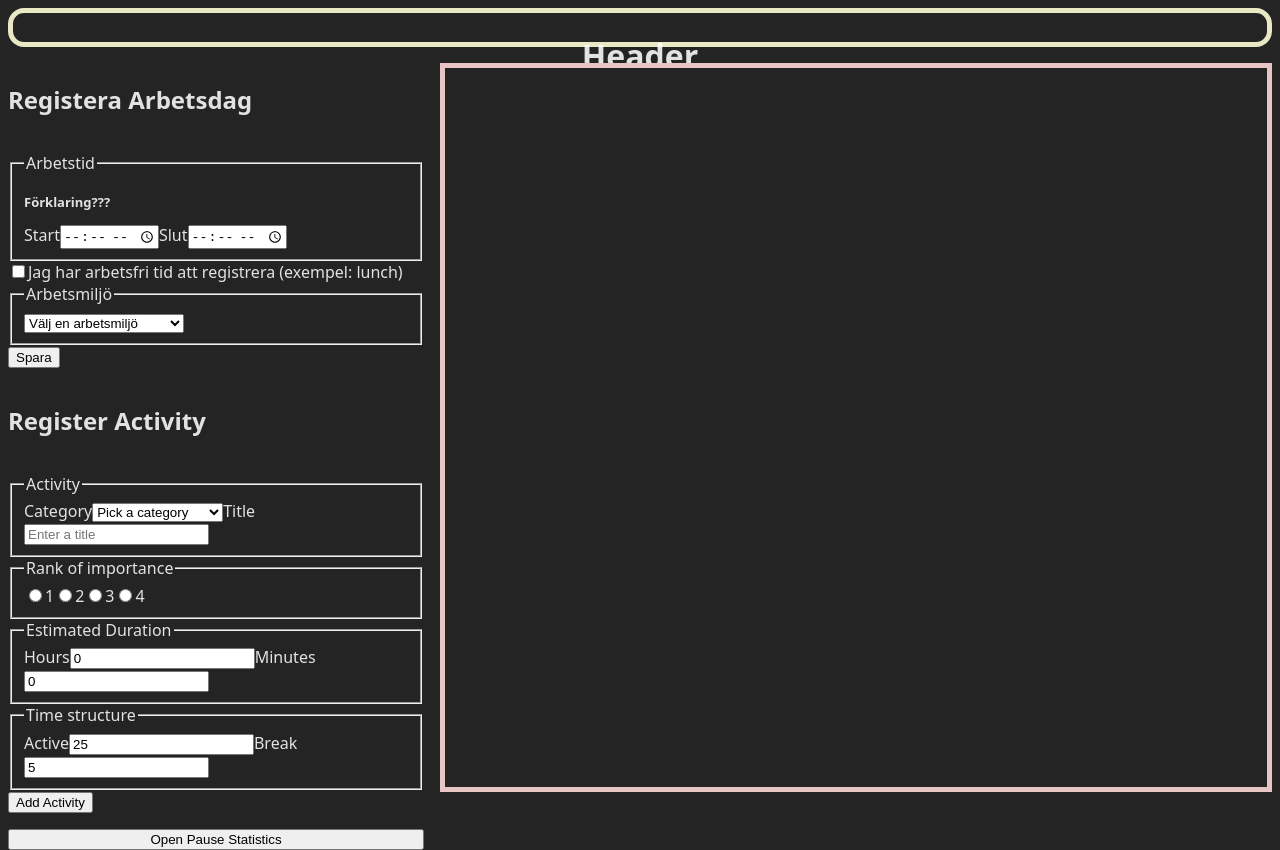
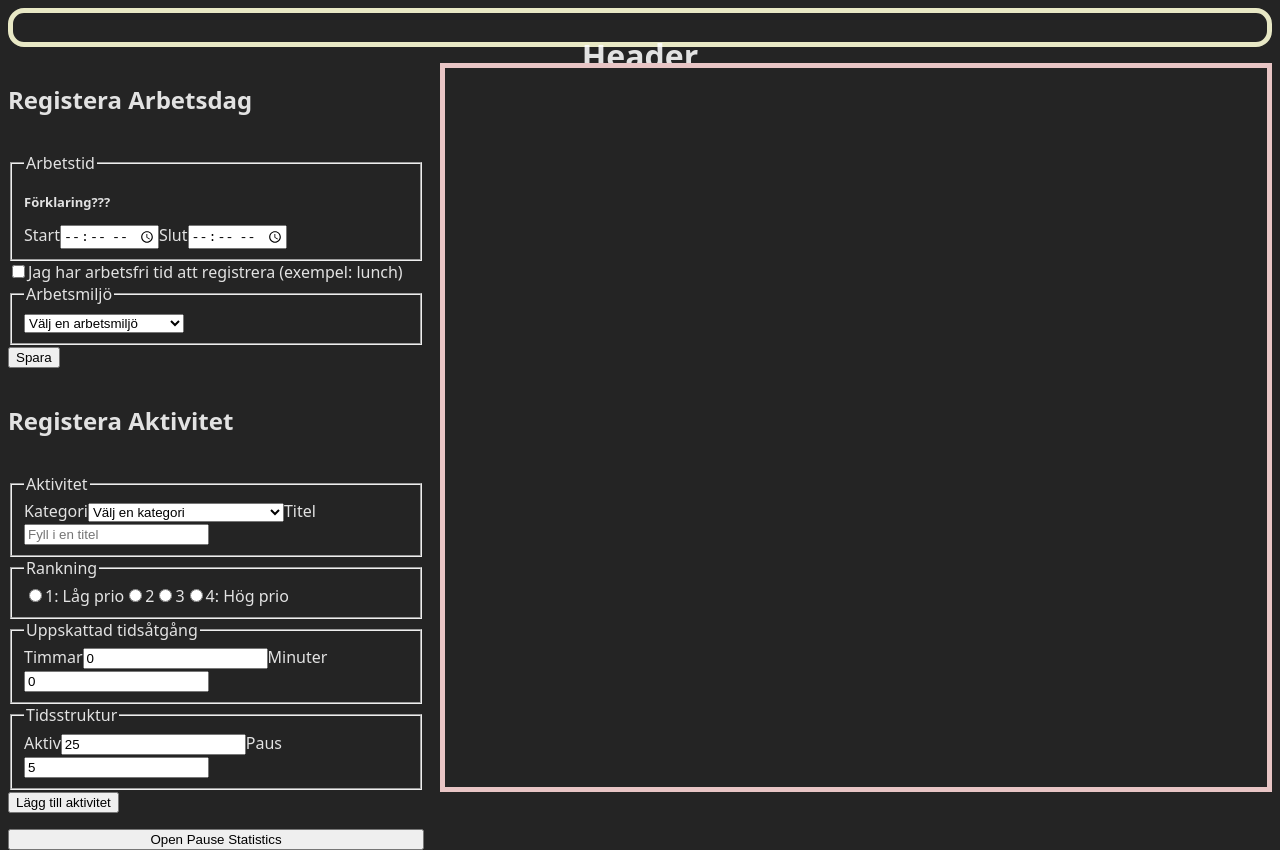
Before and after one commit to ollewarne/linkoping-pps, a React (Vite) app: page / in a window 1280 px wide. Built offline with nearby package versions, Linux system fonts and the light colour scheme.

Commit message:
Modifying strings to match language-settings

```diff
--- a/src/components/ActivityForm/ActivityForm.jsx
+++ b/src/components/ActivityForm/ActivityForm.jsx
@@ -3,7 +3,17 @@ import styles from "./ActivityForm.module.css"
 import { useActivities } from "../../contexts/activityContext";
 import { calculateDuration, toTotalMinutes } from "../../utils/validateTime";
 
-const categories = ["Administrative", "Creative", "Technical", "Analytical", "Communication", "Planning", "Learning", "Sales & Marketing", "Support", "Operations", "Meeting"]
+import { userOptions } from "../../constants/userOptions";
+import { languageLibrary } from "../../locales/language";
+
+// -------------------------
+let language = 'sv' // HÅRDKOD FÖR TEST --- TA BORT SEN
+// -------------------------
+
+
+
+const categories = userOptions[language].category
+// ["Administrative", "Creative", "Technical", "Analytical", "Communication", "Planning", "Learning", "Sales & Marketing", "Support", "Operations", "Meeting"]
 
 function ActivityForm() {
     const [validationError, setValidationError] = useState("");
@@ -18,7 +28,7 @@ function ActivityForm() {
         const minutes = +minutesValue;
 
         if (hours <= 0 && minutes <= 0) {
-            return "One field must be greater than 0"
+            return languageLibrary[language].errorGreaterThanZero
         }
         return "";
     }
@@ -90,58 +100,59 @@ function ActivityForm() {
 
     return (
         <>
-            <h2>Register Activity</h2>
+            <h2>{languageLibrary[language].form2Header}</h2>
             <form onSubmit={handleSubmit}>
                 <fieldset>
-                    <legend>Activity</legend>
-                    <label htmlFor="category">Category</label>
+                    <legend>{languageLibrary[language].form2Activity}</legend>
+                    <label htmlFor="category">{languageLibrary[language].form2Category}</label>
                     <select name="category" className="category" required defaultValue={selectedCategory} onChange={(e) => setSelectedCategory(e.target.value)}>
-                        <option value="" disabled>Pick a category</option>
+                        <option value="" disabled>{languageLibrary[language].form2CategoryDefault}</option>
                         {
                             categories.map((category) => {
                                 return (<option key={category} value={category}>{category}</option>)
                             })
                         }
                     </select>
-                    <label htmlFor="activityTitle">Title</label>
-                    <input name="activityTitle" type="text" placeholder="Enter a title" required maxLength={50} />
+                    <label htmlFor="activityTitle">{languageLibrary[language].form2Title}</label>
+                    <input name="activityTitle" type="text" placeholder={languageLibrary[language].form2TitleDefault} required maxLength={50} />
                 </fieldset>
                 {
-                    selectedCategory === "Meeting" ? (
+                    selectedCategory === "Meeting" || selectedCategory === 'Möte'? (
                         <fieldset>
-                            <legend>Times</legend>
-                            <label htmlFor="hours">Start</label>
+                            <legend>{languageLibrary[language].times}</legend>
+                            <label htmlFor="hours">{languageLibrary[language].start}</label>
                             <input name="hours" type="time" step={60} required />
-                            <label htmlFor="minutes">End</label>
+                            <label htmlFor="minutes">{languageLibrary[language].end}</label>
                             <input name="minutes" type="time" step={60} required />
                         </fieldset>
                     ) : (
                         <>
                             <fieldset>
-                                <legend>Rank of importance</legend>
-                                <input type="radio" name="activityRating" id="rating1" value="1" required /><label htmlFor="rating1">1</label>
+                                <legend>{languageLibrary[language].form2Rank}</legend>
+                                <input type="radio" name="activityRating" id="rating1" value="1" required /><label htmlFor="rating1">{languageLibrary[language].form2RankLow}</label>
                                 <input type="radio" name="activityRating" id="rating2" value="2" /><label htmlFor="rating2">2</label>
                                 <input type="radio" name="activityRating" id="rating3" value="3" /><label htmlFor="rating3">3</label>
-                                <input type="radio" name="activityRating" id="rating4" value="4" /><label htmlFor="rating4">4</label>
+                                <input type="radio" name="activityRating" id="rating4" value="4" /><label htmlFor="rating4">{languageLibrary[language].form2RankHigh}</label>
                             </fieldset>
+
                             <fieldset>
-                                <legend>Estimated Duration</legend>
-                                <label htmlFor="hours">Hours</label>
+                                <legend>{languageLibrary[language].form2EstimatedDuration}</legend>
+                                <label htmlFor="hours">{languageLibrary[language].hours}</label>
                                 <input name="hours" type="number" defaultValue={0} onBlur={handleBlur} />
-                                <label htmlFor="minutes">Minutes</label>
+                                <label htmlFor="minutes">{languageLibrary[language].minutes}</label>
                                 <input name="minutes" type="number" defaultValue={0} onBlur={handleBlur} />
                             </fieldset>
                             <fieldset>
-                                <legend>Time structure</legend>
-                                <label htmlFor="activeTime">Active</label>
+                                <legend>{languageLibrary[language].form2TimeStructure}</legend>
+                                <label htmlFor="activeTime">{languageLibrary[language].active}</label>
                                 <input type="number" name="activeTime" defaultValue={25} />
-                                <label htmlFor="breakTime">Break</label>
+                                <label htmlFor="breakTime">{languageLibrary[language].break}</label>
                                 <input type="number" name="breakTime" defaultValue={5} />
                             </fieldset>
                         </>
                     )
                 }
-                <button type="submit">Add Activity</button>
+                <button type="submit">{languageLibrary[language].form2Submit}</button>
             </form>
         </>
     )
```
